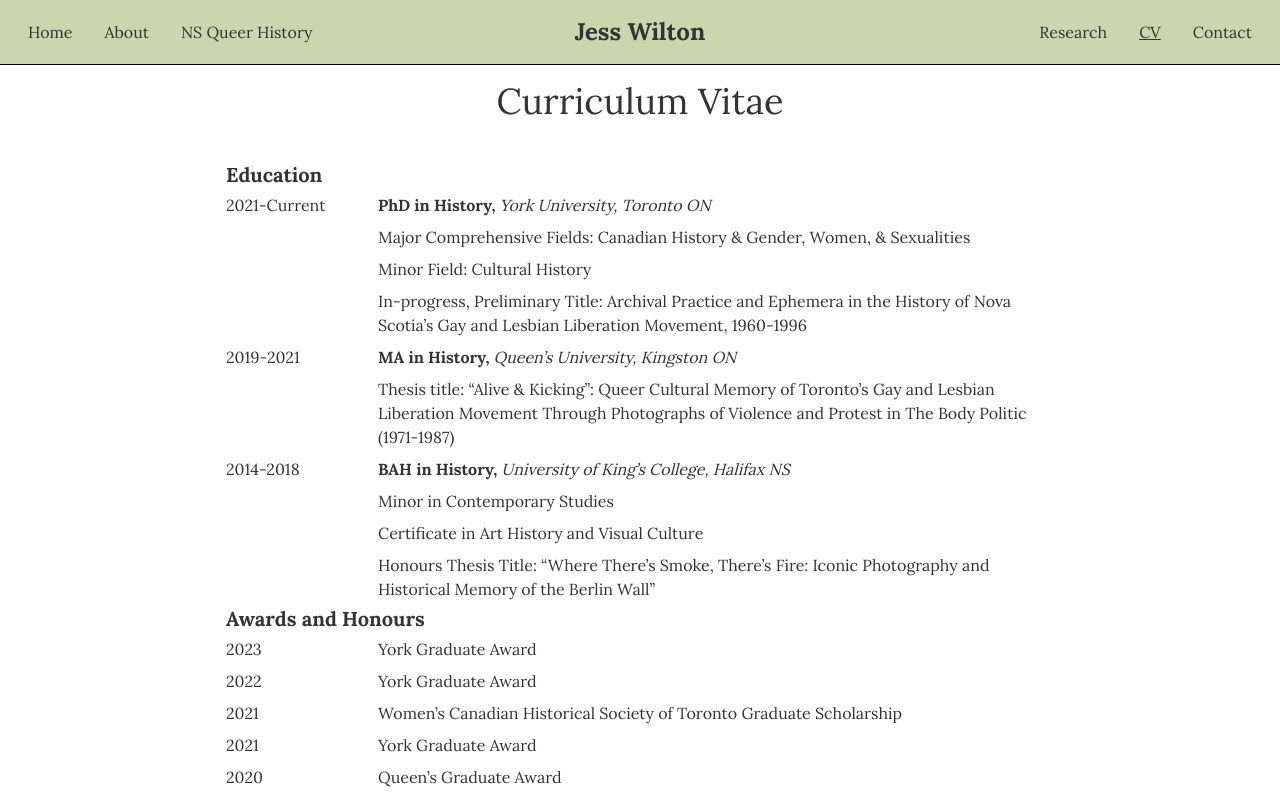
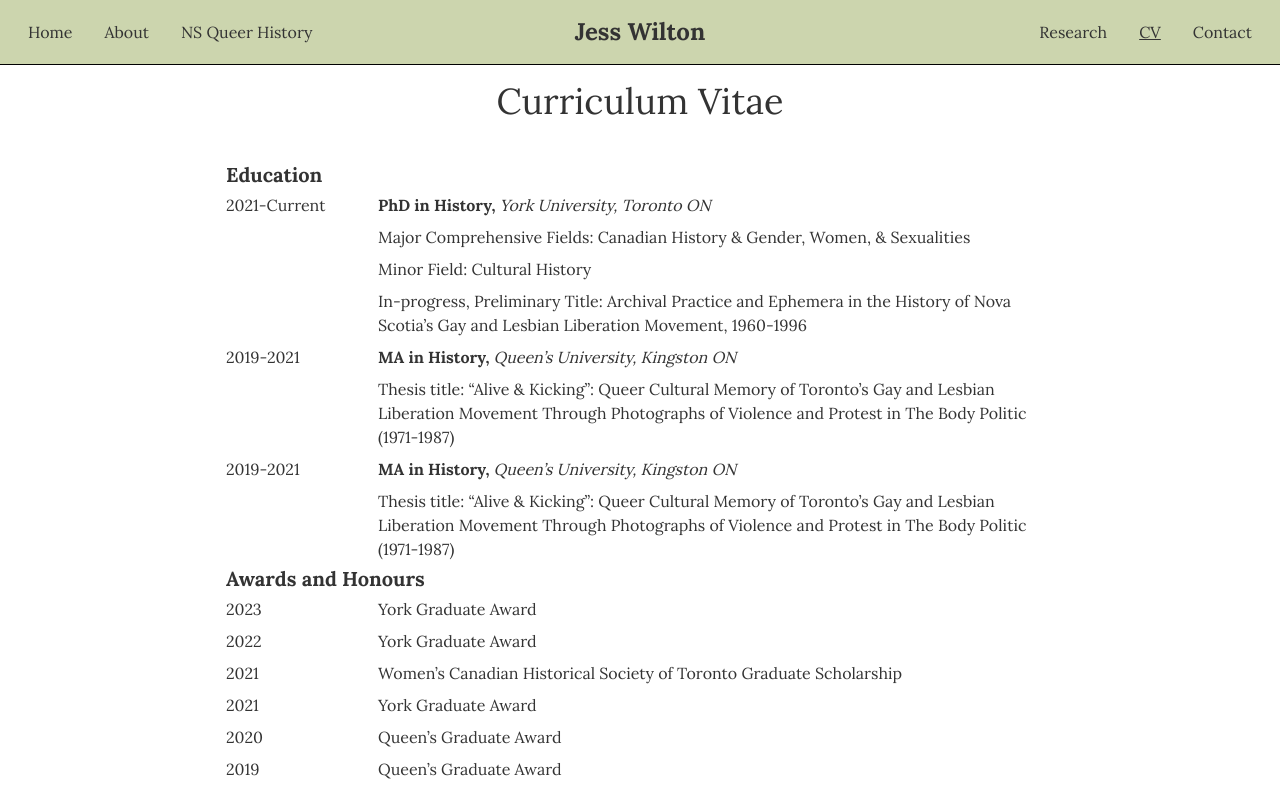
Before and after one commit to cordelia-payson/jw-site, a Next.js app: page /cv in a window 1280 px wide. Shown: the top 793 px of the page. Built offline with nearby package versions, Linux system fonts and the light colour scheme.

Commit message:
reformatted education to align with other sections

```diff
--- a/components/cv/info.js
+++ b/components/cv/info.js
@@ -1,24 +1,24 @@
 // education
-export const york = {
+export const education = [
+  {
     year: '2021-Current',
     bold: 'PhD in History,',
     italic: 'York University, Toronto ON',
     bullets: ['Major Comprehensive Fields: Canadian History & Gender, Women, & Sexualities', 'Minor Field: Cultural History', 'In-progress, Preliminary Title: Archival Practice and Ephemera in the History of Nova Scotia’s Gay and Lesbian Liberation Movement, 1960-1996'],
-};
-
-export const queens = {
+  },
+  {
     year: '2019-2021',
     bold: 'MA in History, ',
     italic: 'Queen’s University, Kingston ON',
     bullets: ['Thesis title: “Alive & Kicking”: Queer Cultural Memory of Toronto’s Gay and Lesbian Liberation Movement Through Photographs of Violence and Protest in The Body Politic (1971-1987)'],
-};
-
-export const kings = {
-  year: '2014-2018',
-  bold: 'BAH in History, ',
-  italic: 'University of King’s College, Halifax NS',
-  bullets: ['Minor in Contemporary Studies', 'Certificate in Art History and Visual Culture', 'Honours Thesis Title: “Where There’s Smoke, There’s Fire: Iconic Photography and Historical Memory of the Berlin Wall”'],
-};
+  },
+  {
+    year: '2019-2021',
+    bold: 'MA in History, ',
+    italic: 'Queen’s University, Kingston ON',
+    bullets: ['Thesis title: “Alive & Kicking”: Queer Cultural Memory of Toronto’s Gay and Lesbian Liberation Movement Through Photographs of Violence and Protest in The Body Politic (1971-1987)'],
+  },
+];
 
 // awards
 export const awards = [['2023', 'York Graduate Award'], ['2022', 'York Graduate Award'], ['2021', 'Women’s Canadian Historical Society of Toronto Graduate Scholarship'], ['2021', 'York Graduate Award'], ['2020', 'Queen’s Graduate Award'], ['2019', 'Queen’s Graduate Award'], ['2018', 'First Class Honours (BAH)'], ['2017', 'King’s President List'], ['2015', 'Picket Trust Scholarship'], ['2014', 'Henry S Cousins Scholarship']];
--- a/components/cv/sections/education.js
+++ b/components/cv/sections/education.js
@@ -2,38 +2,22 @@ import Title from '../title.js';
 import Year from '../year.js';
 import Subtitle from '../subtitle.js';
 import Bullet from '../bullet.js';
-import { york, queens, kings } from '../info.js';
+import { education } from '../info.js';
 
 function Education() {
   return (
     <div className="flex flex-col ml-0">
       <Title title="Education" />
       <div className="flex flex-col">
-
-        <div className="flex flex-row">
-          <Year year={york.year} />
-          <div className="flex flex-col">
-            <Subtitle bold={york.bold} italic={york.italic} />
-            {york.bullets.map((bullet) => <Bullet bullet={bullet} />) }
+        {education.map((school) => (
+          <div className="flex flex-row">
+            <Year year={school.year} />
+            <div className="flex flex-col">
+              <Subtitle bold={school.bold} italic={school.italic} />
+              {school.bullets.map((bullet) => <Bullet bullet={bullet} />)}
+            </div>
           </div>
-        </div>
-
-        <div className="flex flex-row">
-          <Year year={queens.year} />
-          <div className="flex flex-col">
-            <Subtitle bold={queens.bold} italic={queens.italic} />
-            {queens.bullets.map((bullet) => <Bullet bullet={bullet} />) }
-          </div>
-        </div>
-
-        <div className="flex flex-row">
-          <Year year={kings.year} />
-          <div className="flex flex-col">
-            <Subtitle bold={kings.bold} italic={kings.italic} />
-            {kings.bullets.map((bullet) => <Bullet bullet={bullet} />) }
-          </div>
-        </div>
-
+        ))}
       </div>
     </div>
   );
```
Lines whose indentation alone changed are shown as unchanged.
